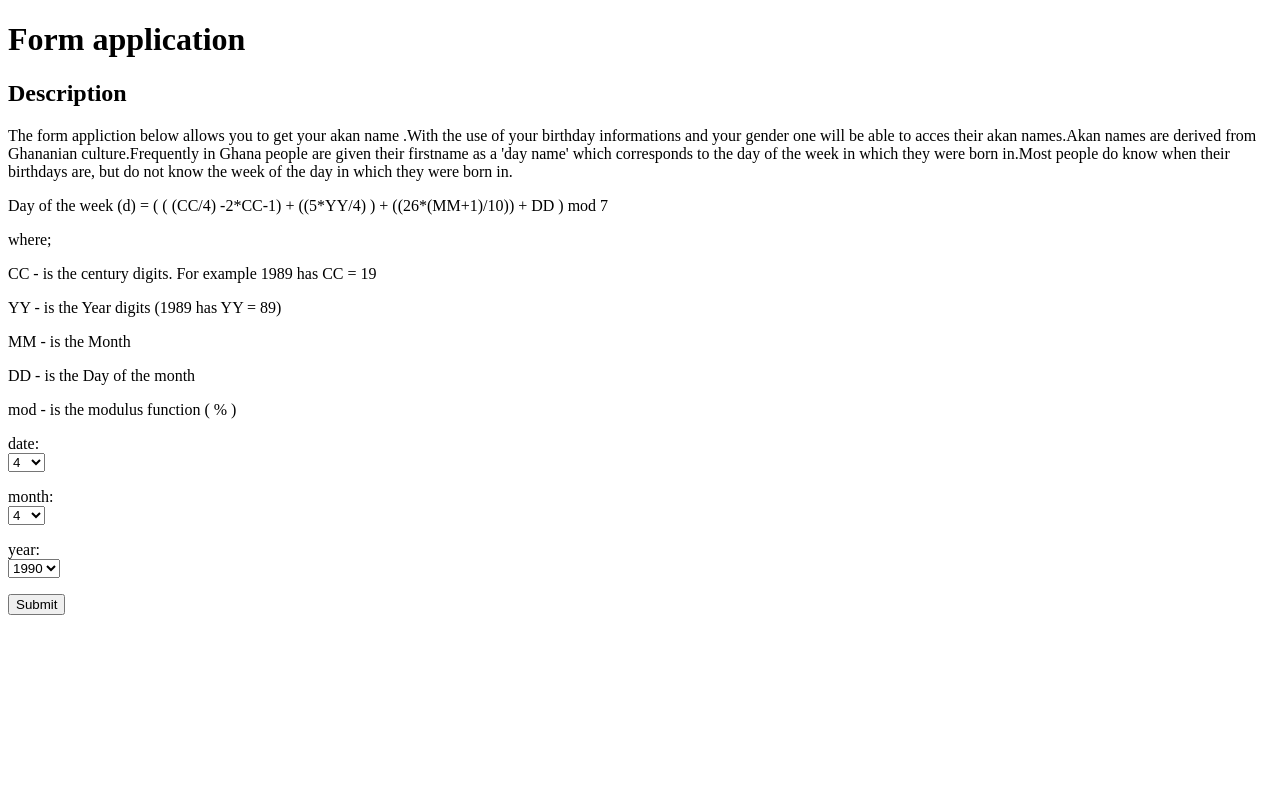
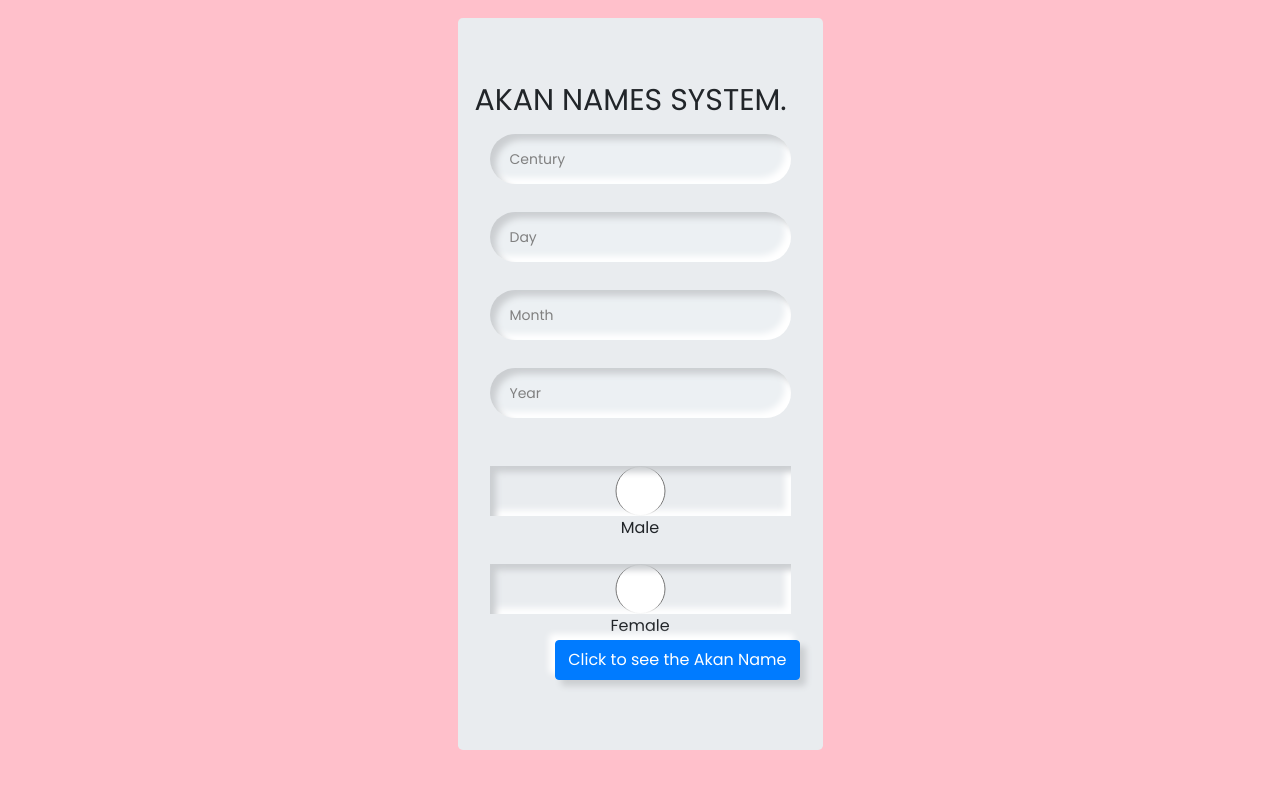
Before and after one commit to rosekilonzo/akan-names, a plain HTML site: page index.html in a window 1280 px wide. Drawn offline with nearby package versions, Linux system fonts and the light colour scheme; a web font is replaced by a local one.

Commit message:
add js files, css files, html files.

```diff
--- /dev/null
+++ b/form.css
@@ -0,0 +1,117 @@
+@import url('https://fonts.googleapis.com/css2?family=Poppins:wght@400;900&display=swap');
+
+body {
+  margin: 0;
+  width: 100vw;
+  height: 100vh;
+  background: pink;
+  display: flex;
+  align-items: left;
+  text-align: center;
+  justify-content: center;
+  place-items: center;
+  overflow: hidden;
+  font-family: poppins;
+}
+
+.container {
+  position: relative;
+  width: 350px;
+  height: 500px;
+  border-radius: 20px;
+  padding: 40px;
+  box-sizing: border-box;
+  background: #ecf0f3;
+  box-shadow: 14px 14px 20px #cbced1, -14px -14px 20px white;
+}
+
+.brand-logo {
+  height: 100px;
+  width: 100px;
+  background: url("https://img.icons8.com/color/100/000000/twitter--v2.png");
+  margin: auto;
+  border-radius: 50%;
+  box-sizing: border-box;
+  box-shadow: 7px 7px 10px #cbced1, -7px -7px 10px white;
+}
+
+.brand-title {
+  margin-top: 10px;
+  font-weight: 900;
+  font-size: 1.8rem;
+
+  letter-spacing: 1px;
+}
+
+.inputs {
+  text-align: left;
+  margin-top: 30px;
+}
+
+label, input, button {
+  display: block;
+  width: 100%;
+  padding: 0;
+  border: none;
+  outline: none;
+  box-sizing: border-box;
+}
+
+label {
+  margin-bottom: 4px;
+}
+
+label:nth-of-type(2) {
+  margin-top: 12px;
+}
+
+input::placeholder {
+  color: gray;
+}
+
+input {
+  background: #ecf0f3;
+  padding: 10px;
+  padding-left: 20px;
+  height: 50px;
+  font-size: 14px;
+  border-radius: 50px;
+  box-shadow: inset 6px 6px 6px #cbced1, inset -6px -6px 6px white;
+}
+
+button {
+  margin-top: 20px;
+  background: #1DA1F2;
+  height: 40px;
+  border-radius: 20px;
+  cursor: pointer;
+  font-weight: 900;
+  box-shadow: 6px 6px 6px #cbced1, -6px -6px 6px white;
+  transition: 0.5s;
+}
+
+button:hover {
+  box-shadow: none;
+}
+
+a {
+  position: absolute;
+  font-size: 8px;
+  bottom: 4px;
+  right: 4px;
+  text-decoration: none;
+  color: black;
+  backgro
+  border-radius: 10px;
+  padding: 2px;
+}
+
+h1 {
+  position: absolute;
+  top: 0;
+  left: 0;
+  font-size: 30px;
+}
+.click {
+  align-items: center;
+}
--- a/index.html
+++ b/index.html
@@ -1,133 +1,74 @@
 <!DOCTYPE html>
 <html lang="en">
+
 <head>
     <meta charset="UTF-8">
-    <meta http-equiv="X-UA-Compatible" content="IE=edge">
     <meta name="viewport" content="width=device-width, initial-scale=1.0">
-    <title>akhan names</title>
+    <meta http-equiv="X-UA-Compatible" content="ie=edge">
+    <title>Akan Names</title>
+    <link rel="stylesheet" href="https://maxcdn.bootstrapcdn.com/bootstrap/4.0.0/css/bootstrap.min.css" integrity="sha384-Gn5384xqQ1aoWXA+058RXPxPg6fy4IWvTNh0E263XmFcJlSAwiGgFAW/dAiS6JXm" crossorigin="anonymous">
+    <link href="form.css" rel="stylesheet">
+    <link href="https://fonts.googleapis.com/css?family=Anton&display=swap" rel="stylesheet">
+    <link href="https://fonts.googleapis.com/css?family=Alfa+Slab+One|Anton|Enriqueta&display=swap" rel="stylesheet">
+    <script src="js/form.js"></script>
 </head>
+
 <body>
-    <h1>Form application</h1>
-
-    <h2>Description</h2>
-
-    <p> The form appliction below allows you to get your akan name .With the use of your birthday informations and your gender one will be able to acces their akan names.Akan names are derived from Ghananian culture.Frequently in Ghana people are given their firstname as a 'day name' which corresponds to the day of the week in which they were born in.Most people do know when their birthdays are, but do not know the week of the day in which they were born in.</p>
-       <p> Day of the week (d) = ( ( (CC/4) -2*CC-1) + ((5*YY/4) ) + ((26*(MM+1)/10)) + DD ) mod 7
-</p>
-       <p>where;
-</p>
-
-      <p> CC - is the century digits. For example 1989 has CC = 19
-       </p>
-      <p> YY - is the Year digits (1989 has YY = 89)
-       </p>
-       <P> MM -  is the Month
-       </P>
-       <P> DD - is the Day of the month
-       </P>
-       <p> mod - is the modulus function ( % )
-</p>
-    </p>
+    <div class="">
+        <div class="jumbotron">
+            <div class="row">
+                <div class="col-md-12">
+                    <h1>AKAN <span>NAMES</span> SYSTEM.</h1><br>
+                    <br>
 
 
-</body>
-</html>
+                <div class="class-md-4">
+                    <form action="index.html">
+                        <div class="user-box">
+                            <label for="input-century"></label>
+                            <input type="number" class="form" id="main" required placeholder="Century"><br>
+                        </div>
+                        <div class="user-box">
+                            <label for="input-Day"></label>
+                            <input type="number" class="form" id="name" required placeholder="Day"><br>
+                        </div>
+                        <div class="user-box">
+                            <label for="input-Month"></label>
+                            <input type="number" class="form" id="Form" required placeholder="Month"><br>
+                        </div>
+                        <div class="user-box">
+                            <label for="input-Year"></label>
+                            <input type="number" class="form" id="akan" required placeholder="Year"><br>
+
+                        <div class="input-type">
+                            <br><input type="radio" name="gender" class="name" id="input"
+                            value="male" required>Male
+                        </div>
+
+                        <div class="input-type">
+                                <br><input type="radio" name="gender" class="name" id="input"
+                                value="male" required>Female
+                        </div><br>
+                        <br>
 
 
+                        <a href="#">
+                          <span></span>
+                          <span></span>
+                          <span></span>
+                          <span></span>
+                           <button type="button" name="button" class="btn btn-primary btn-ghost" onclick="validate();">Click to see the Akan Name</button>
+                        </a>
+                    </form>
+                </div>
+                </div>
+            </div>
+        </div>
+    </div>
+    </div>
+    <script src="https://code.jquery.com/jquery-3.3.1.slim.min.js" integrity="sha384-q8i/X+965DzO0rT7abK41JStQIAqVgRVzpbzo5smXKp4YfRvH+8abtTE1Pi6jizo" crossorigin="anonymous"></script>
+<script src="https://cdnjs.cloudflare.com/ajax/libs/popper.js/1.14.7/umd/popper.min.js" integrity="sha384-UO2eT0CpHqdSJQ6hJty5KVphtPhzWj9WO1clHTMGa3JDZwrnQq4sF86dIHNDz0W1" crossorigin="anonymous"></script>
+<script src="https://stackpath.bootstrapcdn.com/bootstrap/4.3.1/js/bootstrap.min.js" integrity="sha384-JjSmVgyd0p3pXB1rRibZUAYoIIy6OrQ6VrjIEaFf/nJGzIxFDsf4x0xIM+B07jRM" crossorigin="anonymous"></script>
+</body>
 
-<form action="/action.php">
-   <P> <label for="date">date:</label><br>
-
-   <select number ="select">
-         <option value ='1'> 1</option>
-        <option value="2"> 2</option>
-        <option value="3"> 3</option>
-        <option value ='4' selected>4 </option>
-        <option value ='5'>5</option>
-        <option value= '6'>6</option>
-        <option value = '7'> 7</option>
-        <option value =" 8"> 8</option>
-        <option value ='9'>9</option>
-        <option value= '10'>10</option>
-        <option value = '11'> 11</option>
-        <option value =" 12"> 12</option>
-        <option value ='13'>13</option>
-        <option value= '14'>14</option>
-        <option value = '15'> 15</option>
-        <option value =" 16"> 16</option>
-        <option value ='17'>17</option>
-        <option value= '18'>18</option>
-        <option value = '19'> 19</option>
-        <option value =" 20"> 20</option>
-        <option value ='21'>21</option>
-        <option value= '22'>22</option>
-        <option value = '23'> 23</option>
-        <option value =" 24"> 24</option>
-        <option value ='25'>25</option>
-        <option value= '26'>26</option>
-        <option value = '27'> 27</option>
-        <option value =" 28"> 28</option>
-        <option value ='29'>29</option>
-        <option value= '30'>30</option>
-        <option value = '31'> 31</option>
-
-    </select>
-    </P>
-
-    <p><label for="month">month:</label><br>
-
-    <select number ="select">
-        <option value ='1'> 1</option>
-        <option value="2"> 2</option>
-        <option value="3"> 3</option>
-        <option value ='4' selected>4 </option>
-        <option value ='5'>5</option>
-        <option value= '6'>6</option>
-        <option value = '7'> 7</option>
-        <option value =" 8"> 8</option>
-        <option value ='9'>9</option>
-        <option value= '10'>10</option>
-        <option value = '11'> 11</option>
-        <option value =" 12"> 12</option>
-    </select>
-    </p>
-
-    <P><label for ="year"> year:</label><br>
-    <select number ="select">
-        <option value ='1897'> 1897</option>
-       <option value="1898"> 1898</option>
-       <option value="1899"> 1899</option>
-       <option value ='1990' selected>1990</option>
-       <option value ='1991'>1991</option>
-       <option value= '1992'>1992</option>
-       <option value = '1993'> 1993</option>
-       <option value =" 1994"> 1994</option>
-       <option value ='1995'>1995</option>
-       <option value= '1996'>1996</option>
-       <option value = '1997'> 1997</option>
-       <option value =" 1998"> 1998</option>
-       <option value ='1999'>1999</option>
-       <option value= '2000'>2000</option>
-       <option value = '2001'> 2001</option>
-       <option value =" 2002"> 2002</option>
-       <option value ='2003'>2003</option>
-       <option value= '2004'>2004</option>
-       <option value = '2005'> 2005</option>
-       <option value =" 2006"> 2006</option>
-       <option value ='2007'>2007</option>
-       <option value= '2008'>2008</option>
-       <option value = '2009'> 2009</option>
-       <option value =" 2010"> 2010</option>
-       <option value ='2011'>2011</option>
-       <option value= '2012'>2012</option>
-       <option value = '2013'> 2013</option>
-       <option value =" 2014"> 2014</option>
-       <option value ='2015'>2015</option>
-       <option value= '2016'>2016</option>
-       <option value = '2017'> 2017</option>
-
-   </select>
-</P>
-
-<input type="submit" value="Submit">
-  </form>
+</html>
--- /dev/null
+++ b/js/form.js
@@ -0,0 +1,95 @@
+function naming(){
+
+    var CC=parseInt(document.getElementById("main").value);
+    var YY=parseInt(document.getElementById("name").value);
+    var MM=parseInt(document.getElementById("Form").value);
+    var DD=parseInt(document.getElementById("akan").value);
+
+
+    var day=["Sunday","Monday","Tuesday","Wednesday","Thursday","Friday","Saturday"];
+    var femaleNames=["Akosua", "Adwoa","Abenaa","Akua","Yaa"," Afua","Ama"];
+    var maleNames=["Kwasi","Kwadwo","Kwabena","Kwaku","Yaw","Kofi","Kwame"];
+
+    if(CC.value =="" || YY.value =="" || MM.value =="" || DD.value ==""){
+        alert("No blank values allowed");
+    }
+
+
+    var gender = document.querySelector('input[name="gender"]:checked').value;
+    var  myDay = parseInt( ( (CC/4) -2*CC-1) + ((5*YY/4) ) + ((26*(MM+1)/10)) + DD ) % 7;
+    var dayOfTheWeek = Math.floor(myDay);
+
+    if(gender==="male") {
+      if(dayOfTheWeek===0){
+        console.log(dayOfTheWeek)
+        alert("You were born on: " + day[0]);
+        alert("Your Akan name is: " + maleNames[0]);
+      } else if(dayOfTheWeek===1){
+        alert("You were born on: " + day[1]);
+        alert("Your Akan name is: " + maleNames[1]);
+      } else if(dayOfTheWeek===2){
+        alert("You were born on: " + day[2]);
+        alert("Your Akan name is: " + maleNames[2]);
+      } else if(dayOfTheWeek===3){
+        alert("You were born on: " + day[3]);
+        alert("Your Akan name is: " + maleNames[3]);
+      } else if(dayOfTheWeek===4){
+        alert("You were born on: " + day[4]);
+        alert("Your Akan name is: " + maleNames[4]);
+      } else if(dayOfTheWeek===5){
+        alert("You were born on: " + day[5]);
+        alert("Your Akan name is: " + maleNames[5]);
+      } else if(dayOfTheWeek===6){
+        alert("You were born on: " + day[6]);
+        alert("Your Akan name is: " + maleNames[6]);
+      }
+
+    } else {
+       if(dayOfTheWeek===0){
+        alert("You were born on: " + day[0]);
+        alert("Your Akan name is: " + femaleNames[0]);
+      } else if(dayOfTheWeek===1){
+        alert("You were born on: " + day[1]);
+        alert("Your Akan name is: " + femaleNames[1]);
+      } else if(dayOfTheWeek===2){
+        alert("You were born on: " + day[2]);
+        alert("Your Akan name is: " + femaleNames[2]);
+      } else if(dayOfTheWeek===3){
+        alert("You were born on: " + day[3]);
+        alert("Your Akan name is: " + femaleNames[3]);
+      } else if(dayOfTheWeek===4){
+        alert("You were born on: " + day[4]);
+        alert("Your Akan name is: " + femaleNames[4]);
+      } else if(dayOfTheWeek===5){
+        alert("You were born on: " + day[5]);
+        alert("Your Akan name is: " + femaleNames[5]);
+      } else if(dayOfTheWeek===6){
+        alert("You were born on: " + day[6]);
+        alert("Your Akan name is: " + femaleNames[6]);
+      }
+    }
+
+
+  }
+
+  function validate(){
+
+    var CC=document.getElementById("main");
+    var YY=document.getElementById("name");
+    var MM=document.getElementById("Form");
+    var DD=document.getElementById("akan");
+    // alert(DD.value)
+
+  if((CC.value == "") || (YY.value == "") || (MM.value == "") || (DD.value == "")){
+    alert("Enter value")
+  }
+  if((MM.value <= 0) || (MM.value > 12) ){
+    alert("Enter correct month date")
+  }
+  if((DD.value <=0 ) ||(DD.value < 31) ){
+    alert("Enter correct day ")
+  }
+  else{
+    naming()
+  }
+  }
```
